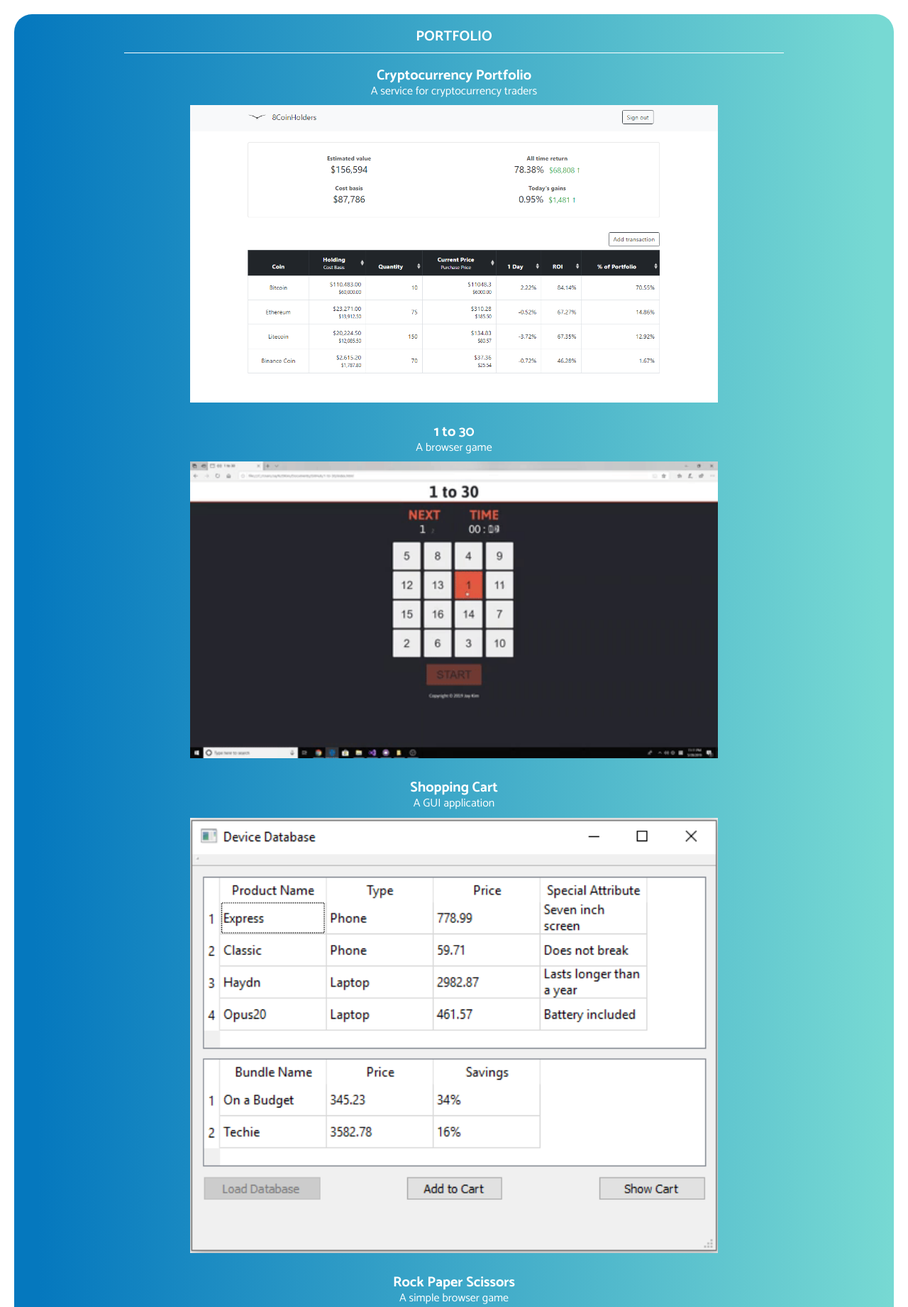
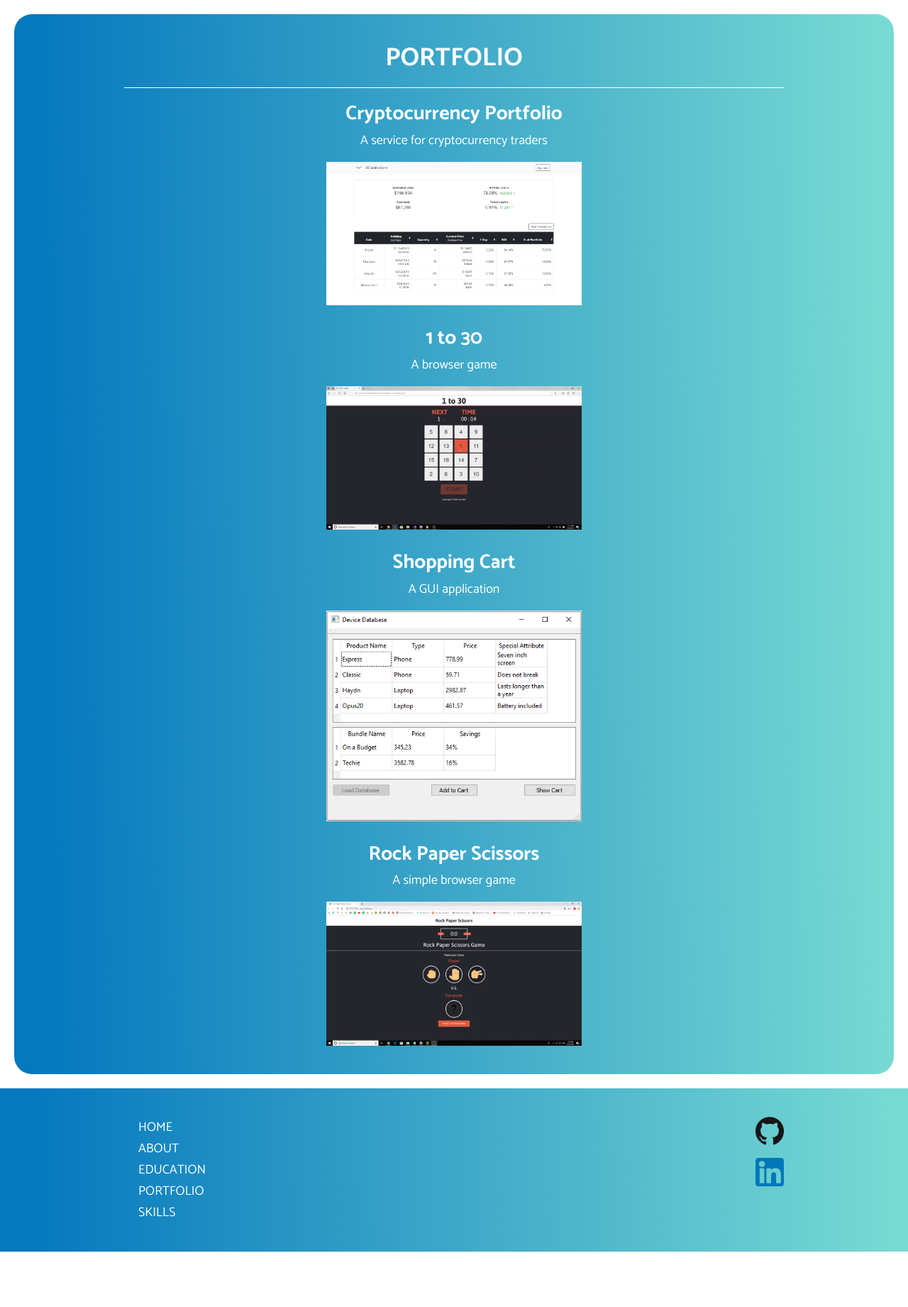
Before and after one commit to kimjaeh10/kimjaeh10.github.io, a PHP site: page /portfolio.html in a window 1280 px wide. Shown: the part 100-1941 px from the top of the page at 71% size. After the commit the page ends 1863 px from the top, so only its background shows below. Run offline with PHP 8.4, Linux system fonts and the light colour scheme.

Commit message:
1.1 ver.

```diff
--- a/css/style.css
+++ b/css/style.css
@@ -478,6 +478,7 @@ header .header-contact {
     display: block;
     margin: 0 auto;
     width: 80%;
+    max-width: 360px;
 }
 
 .select-box {
@@ -489,6 +490,32 @@ header .header-contact {
     padding: 10px 0 20px 0;
 }
 
+@media only screen and (min-width: 768px) {
+    .portfolio h1 {
+        font-size: 36px;
+        margin: 20px 0;
+    }
+
+    .portfolio h2 {
+        font-size: 28px;
+    }
+
+    .portfolio h3 {
+        font-size: 18px;
+        line-height: 40px;
+    }
+
+    .portfolio img {
+        width: 360px;
+    }
+}
+
+@media only screen and (min-width: 1366px) {
+    .portfolio-box {
+        display: grid;
+        grid-template-columns: auto auto;
+    }
+}
 
 /* SKILLS */
 
--- a/skills.html
+++ b/skills.html
@@ -30,7 +30,7 @@
 	<main>
 		<section class="skills">
 			<div class="container">
-				<h1>Skills</h1>
+				<h1>SKILLS</h1>
 				<div class="container-skills">
 					<p>The skills bar generally describes what language, framework, and tools I am comfortable with.</p>
 					<div class="box-container">
```
